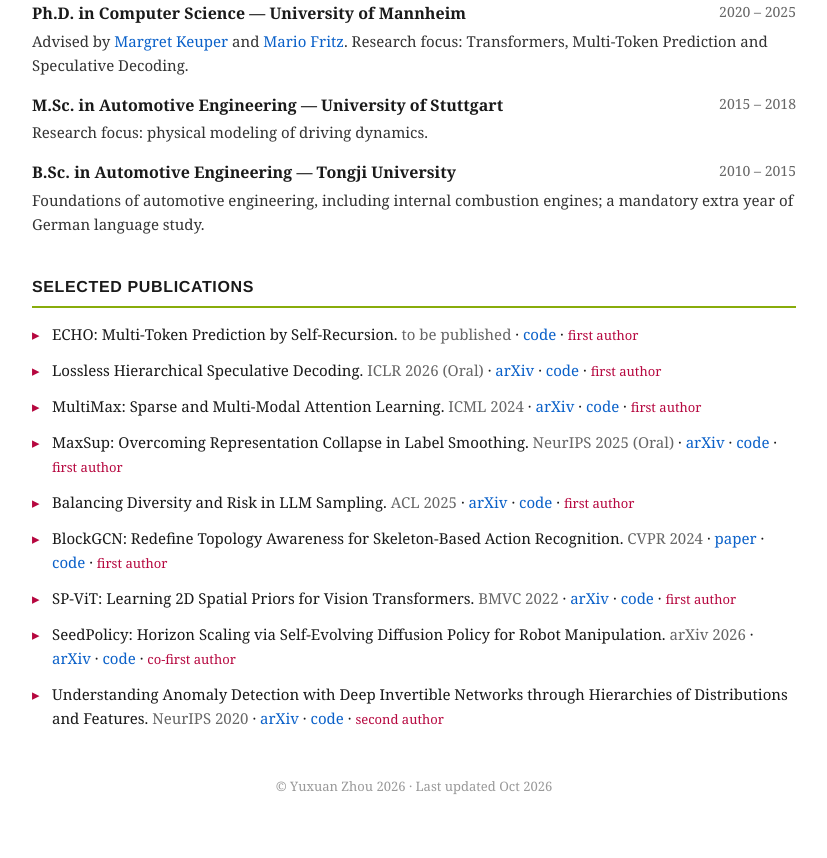
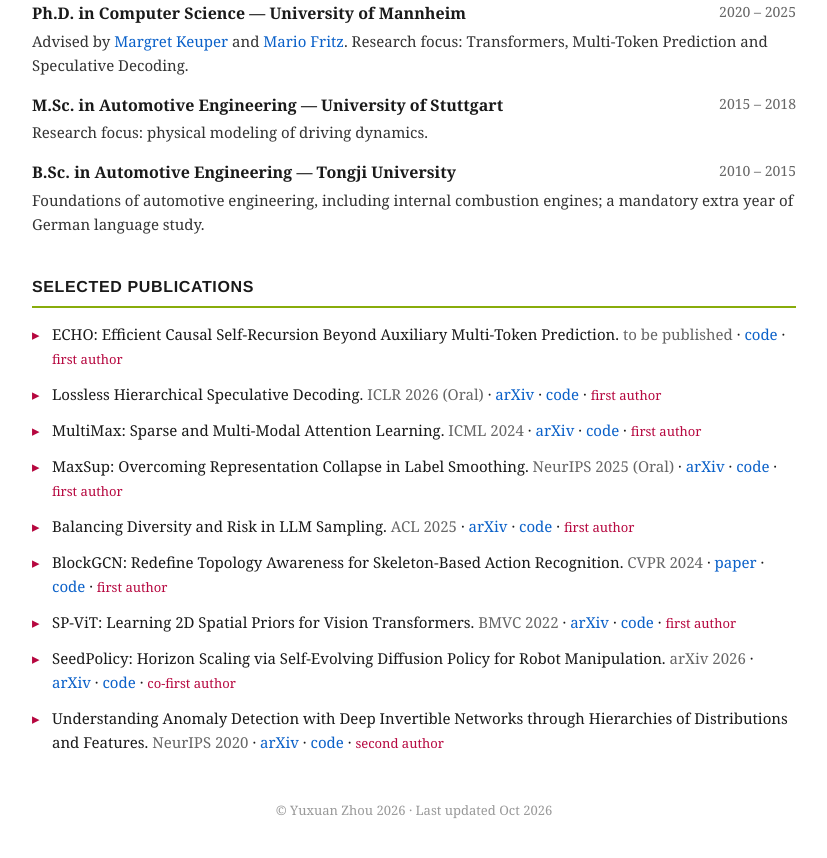
Before and after one commit to ZhouYuxuanYX/ZhouYuxuanYX.github.io, a Jekyll site: the page cv/index.html, which Jekyll copies as it is, in a window 1280 px wide and 900 px high, scrolled down 1817 px. Shown: the top 858 px of the window, without its empty margins (226-1053 px from the left). Built offline with Jekyll 4.4.1, drawn with Linux system fonts in a browser that asks for light colours; some of the changed text lies outside the part shown.

Commit message:
CV: correct ECHO paper title

```diff
--- a/cv/index.html
+++ b/cv/index.html
@@ -108,7 +108,7 @@
   <h2>Deployed at Scale</h2>
 
   <div class="item">
-    <div class="top"><span class="title"><span class="tag">ECHO</span> &mdash; Multi-Token Prediction by self-recursion <span class="venue">(<a href="https://github.com/ernie-research/ECHO">code</a>)</span></span></div>
+    <div class="top"><span class="title"><span class="tag">ECHO</span> &mdash; Efficient Causal Self-Recursion Beyond Auxiliary Multi-Token Prediction <span class="venue">(<a href="https://github.com/ernie-research/ECHO">code</a>)</span></span></div>
     <div class="desc">
       A multi-token prediction paradigm in which the backbone's own final layer predicts
       every horizon. In pretraining it gains on reasoning and code while holding on the
@@ -220,7 +220,7 @@
   <!-- PUBLICATIONS -->
   <h2>Selected Publications</h2>
   <ul class="pubs">
-    <li>ECHO: Multi-Token Prediction by Self-Recursion.
+    <li>ECHO: Efficient Causal Self-Recursion Beyond Auxiliary Multi-Token Prediction.
         <span class="venue">to be published</span> &middot;
         <!-- arXiv link to be added -->
         <a href="https://github.com/ernie-research/ECHO">code</a> &middot; <span class="au">first author</span></li>
```
